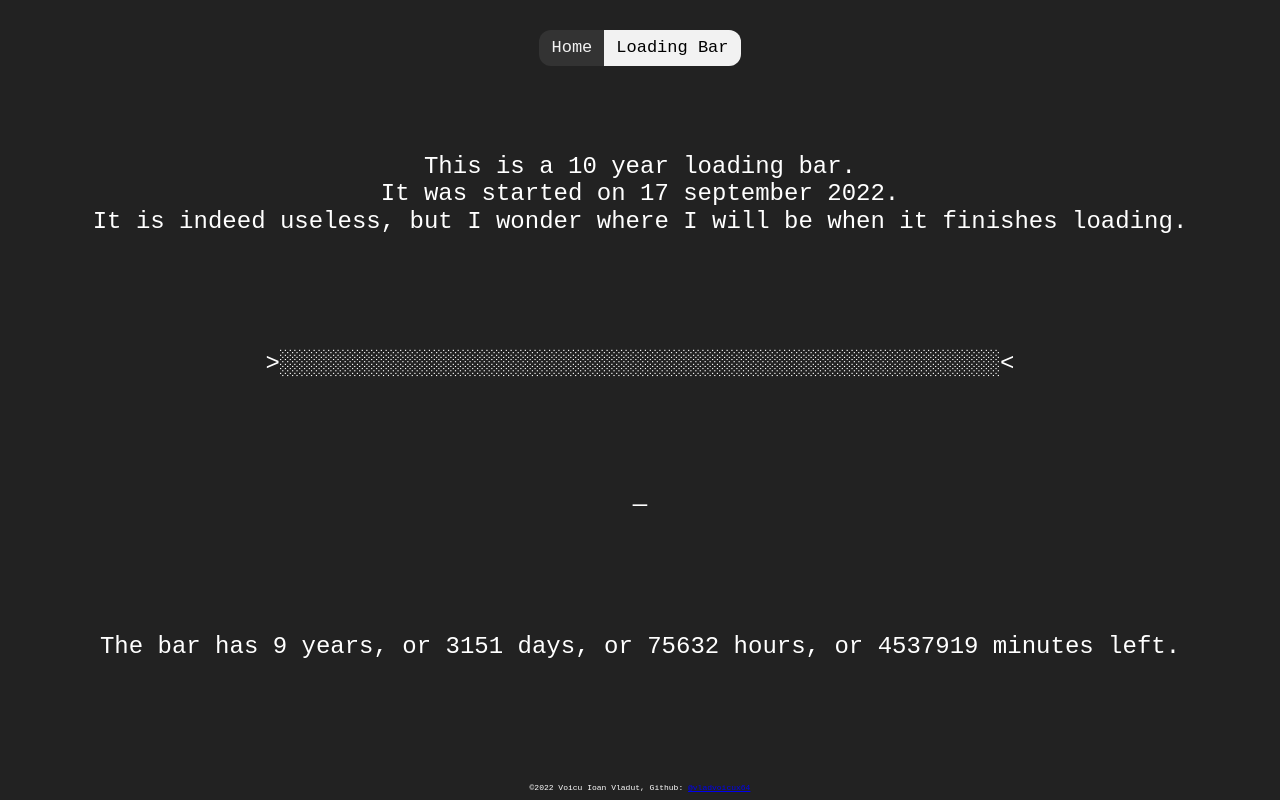
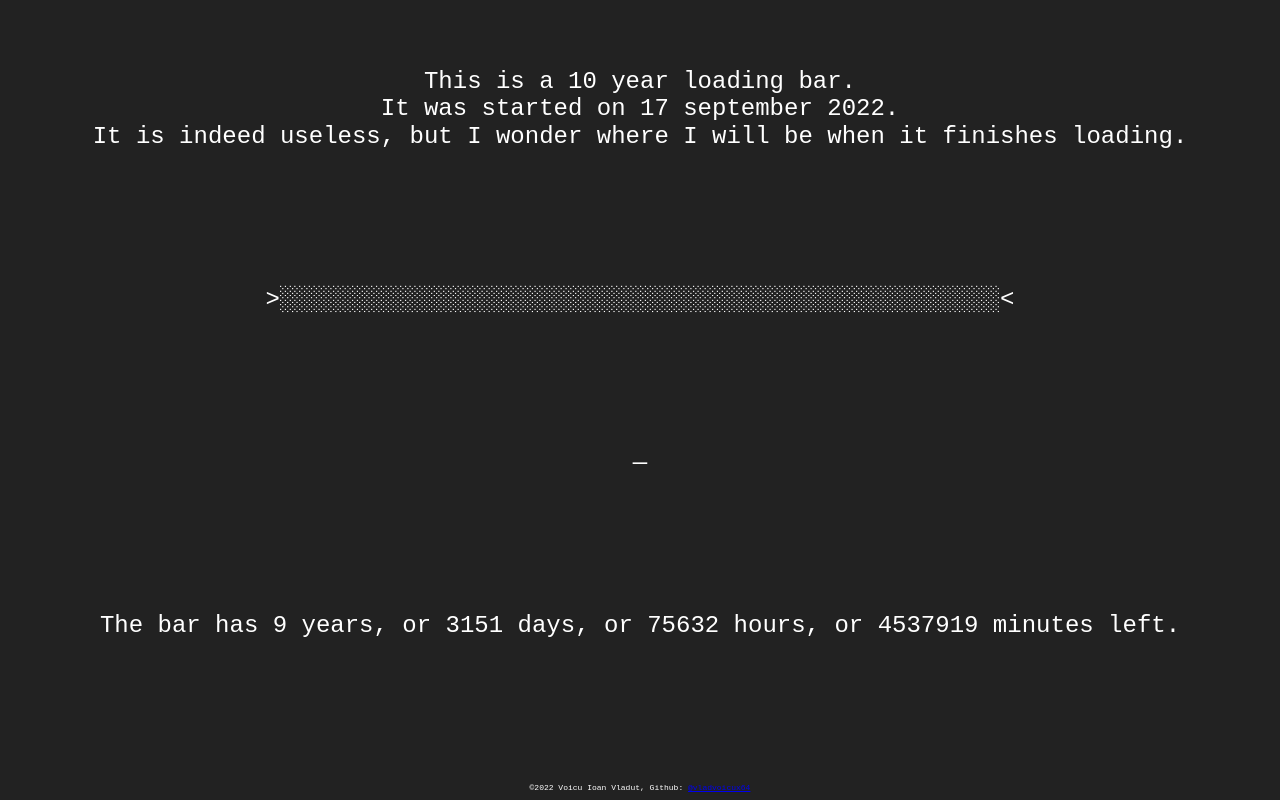
Before and after one commit to vladvoicux64/10yrlb, a website built with Parcel: page index.html in a window 1280 px wide. Built offline with nearby package versions, Linux system fonts and the light colour scheme.

Commit message:
Removed redundant navbar (for the moment).

```diff
--- a/index.html
+++ b/index.html
@@ -25,11 +25,6 @@
 
 <body>
 
-<nav class="navbar">
-  <a href="https://vladvoicux64.github.io/vlad-sblog/">Home</a>
-  <a  class="active" href="https://vladvoicux64.github.io/10yrlb/">Loading Bar</a>
-</nav>
-
   <div class="center" id="console"></div>
   <div class="center" id="barwrapper">><span id="bar"></span><</div>
   <div class="center" id="spinner"></div>
```
